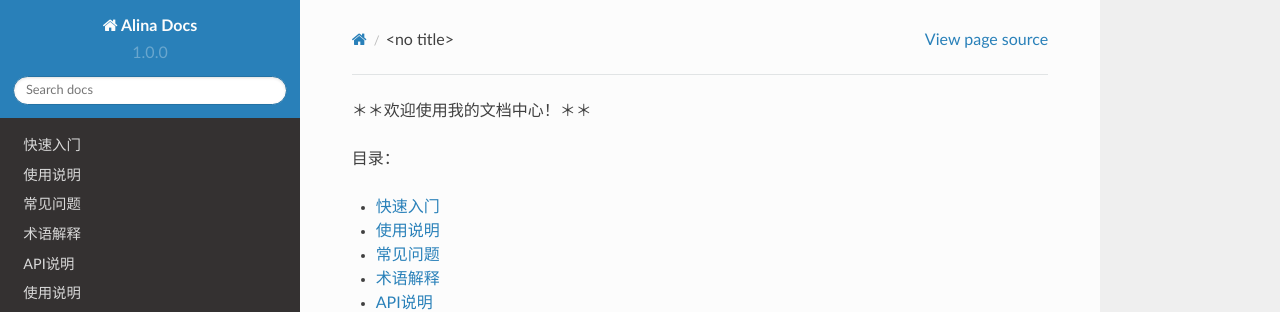
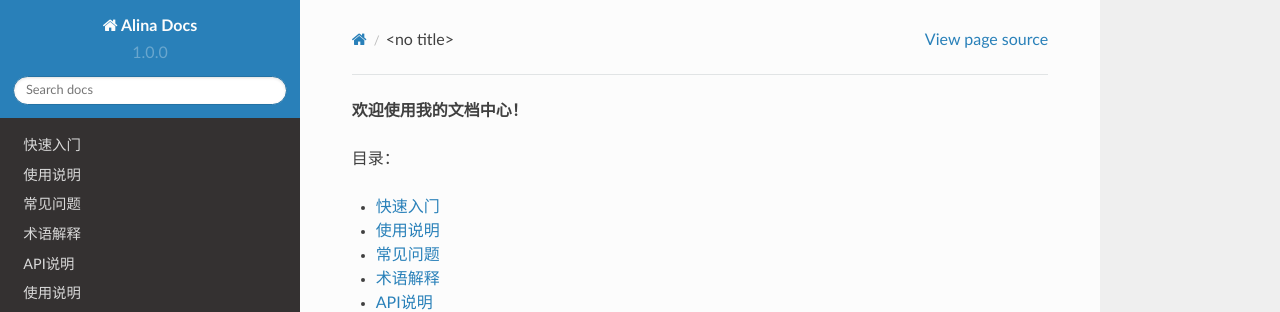
Before and after one commit to AlinaChi/Alina-Docs, a Sphinx documentation site: the page built from source/index.rst, in a window 1280 px wide. Shown: the top 312 px of the page. Built offline with Sphinx 7.4.7 and the Read the Docs theme 2.0.0, drawn with Linux system fonts in a browser that asks for light colours.

Commit message:
modify the head

```diff
--- a/source/index.rst
+++ b/source/index.rst
@@ -3,7 +3,7 @@
    You can adapt this file completely to your liking, but it should at least
    contain the root `toctree` directive.
 
-＊＊欢迎使用我的文档中心！＊＊
+**欢迎使用我的文档中心！**
 
 
 目录：
```
